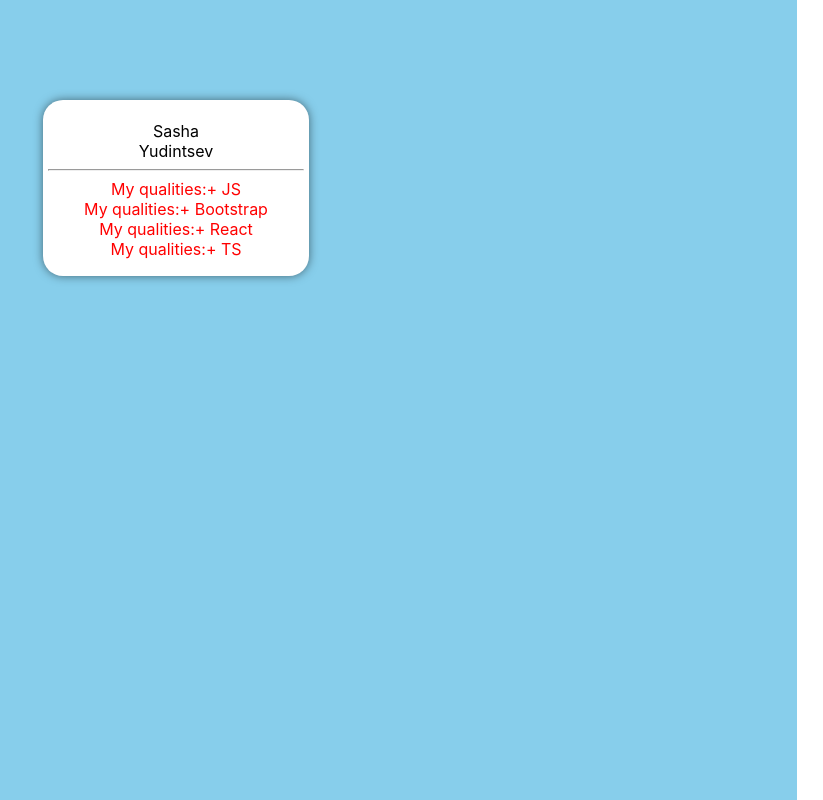
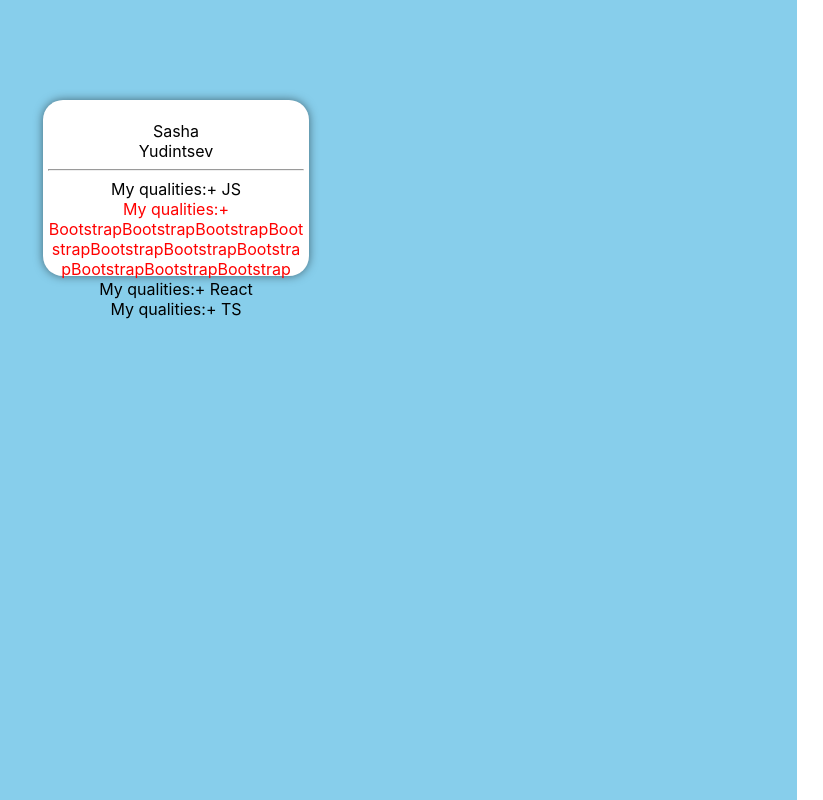
Before and after one commit to developeryudintsev/for-ignat-task1, a React (Create React App) app: page / in a window 1280 px wide. Shown: the top 800 px of the page, without its empty margins (457-1280 px from the left). Built offline with nearby package versions, Linux system fonts and the light colour scheme.

Commit message:
for-ignat-task3

```diff
--- a/src/App.tsx
+++ b/src/App.tsx
@@ -1,5 +1,4 @@
 import React from 'react';
-import logo from './logo.svg';
 import './App.css';
 import Telegram from "./task1/Telegram";
 
@@ -7,13 +6,10 @@
 
   let arQualities=[
     {id:1,qualities:'JS',className:'myQualities'},
-    {id:2,qualities:'Bootstrap',className:'myQualities1'},
+    {id:2,qualities:'BootstrapBootstrapBootstrapBootstrapBootstrapBootstrapBootstrapBootstrapBootstrapBootstrap',className:'myQualities1'},
     {id:3,qualities:'React',className:'myQualities'},
     {id:4,qualities:'TS',className:'myQualities'},
   ]
-
-  //
-  // let filtered=arQualities.filter(f=>f.className!=='myQualities1')
 
   return (
     <div className="App">
--- a/src/task1/Telegram.tsx
+++ b/src/task1/Telegram.tsx
@@ -21,12 +21,11 @@
                 <div>{props.name}</div>
                 <div>{props.surName}</div>
                 <hr/>
-                {props.arQualities.map(m => <div key={m.id} className={style.myQualities1}>My
+                {props.arQualities.map(m => <div key={m.id} className={m.id === 2 ? style.class1 : style.class2}>My
                     qualities:+ {m.qualities}</div>)}
             </div>
         </div>
 
     )
 }
-// <div className={styles.tile + ' ' + this.props.color}>
 export default Telegram
--- a/src/task1/TelegramStyles.module.css
+++ b/src/task1/TelegramStyles.module.css
@@ -16,6 +16,12 @@
     height: 13vw;
 }
 
-.myQualities1 {
+.class1 {
+    width:20vw;
+    word-wrap: break-word;
     color: red;
 }
+
+.class2 {
+    color: black;
+}
```
Also changed, not shown: 1 other file (tests, documents, lock files or other folders).
